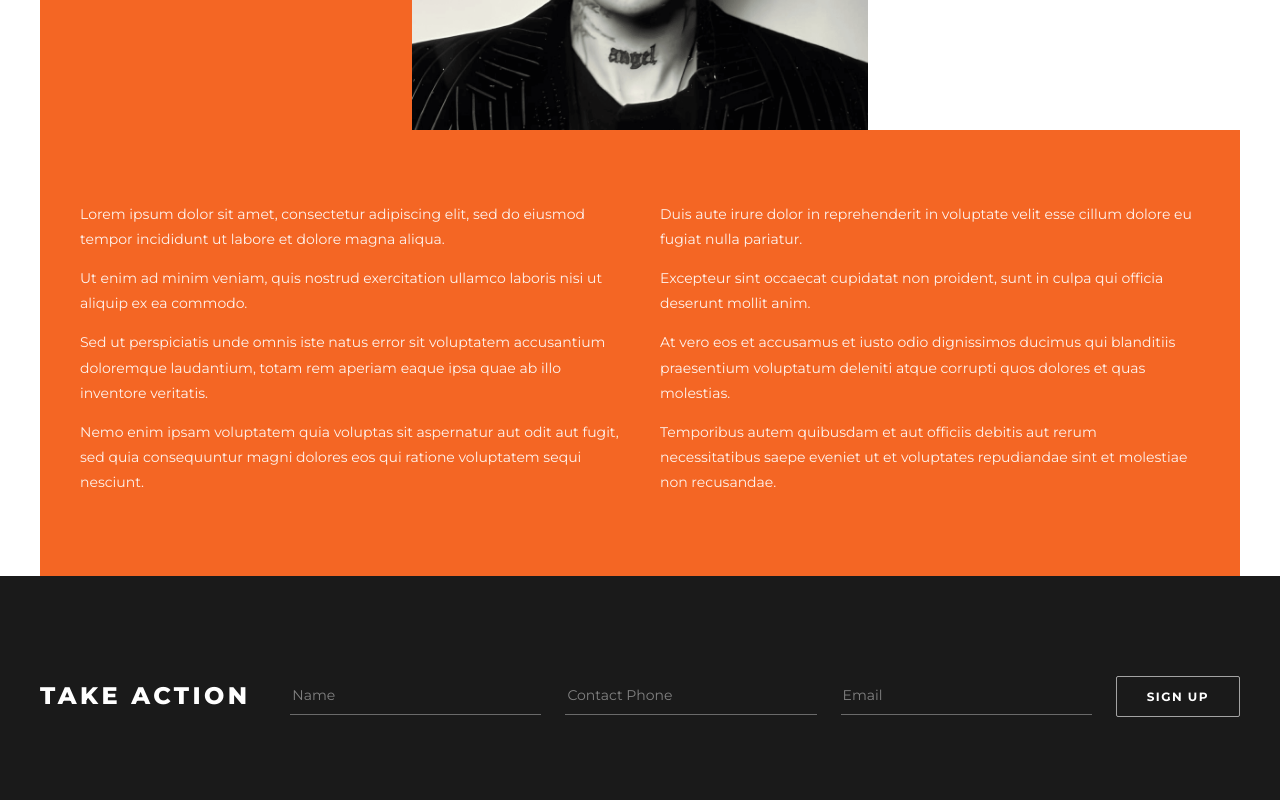
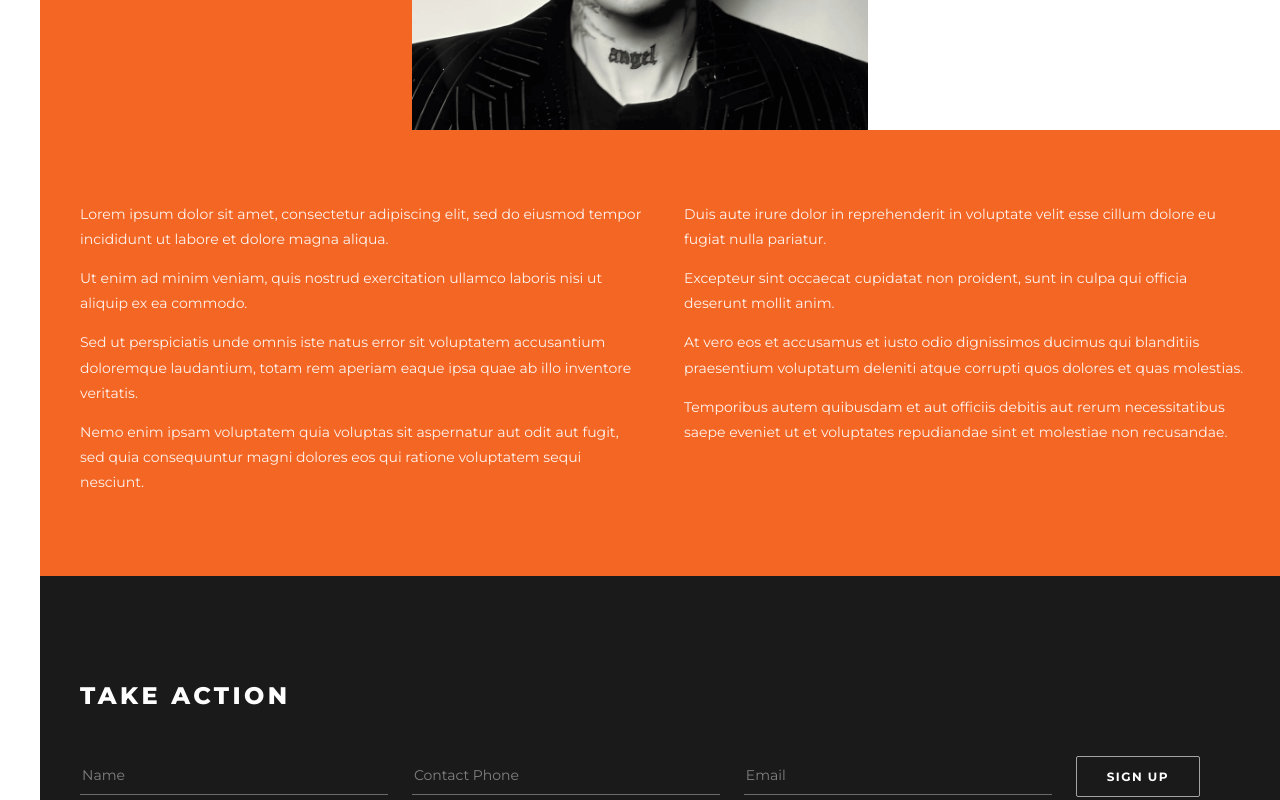
Before and after one commit to trash2bin/9site, a website: page public/design.html in a window 1280 px wide. Shown: the part 2100-2900 px from the top of the page. Drawn offline with Linux system fonts and the light colour scheme.

Commit message:
feat: updated maket css

```diff
--- a/public/css/design/action.css
+++ b/public/css/design/action.css
@@ -1,15 +1,25 @@
-/* Пункт «Take action»: тёмная полоса с подпиской поля ввода и кнопка. */
+/* Пункт «Take action»: тёмная полоса с подпиской поля ввода и кнопка.
+   Полоса начинается там же, где контент соседних секций, и тянется до
+   правого края окна. Левый край задаёт --content-inset — та же переменная,
+   по которой выровнены оранжевые блоки выше и ниже, поэтому вместо
+   фиксированной ширины здесь ничего не пересчитывается вручную. */
 
 .action {
+  margin-left: var(--content-inset);
   padding-block: 100px;
+  padding-right: var(--gutter);
   background-color: var(--ink);
   color: var(--paper);
 }
 
+/* Внутренний контейнер уже спозиционирован самой полосой: его сдвиг и
+   левый отступ дали бы двойной зазор, поэтому здесь они сняты. */
+.action .container {
+  margin-left: 0;
+}
+
 .action-grid {
   display: grid;
-  grid-template-columns: auto minmax(0, 1fr);
-  align-items: center;
   gap: 40px;
 }
 
--- a/public/css/design/sections.css
+++ b/public/css/design/sections.css
@@ -268,7 +268,7 @@
   display: grid;
   grid-template-columns: repeat(2, minmax(0, 1fr));
   gap: 40px;
-  margin-top: 0;
+  margin-right: -4%;
   padding: 72px 40px 80px;
   background-color: var(--accent);
 }
```
